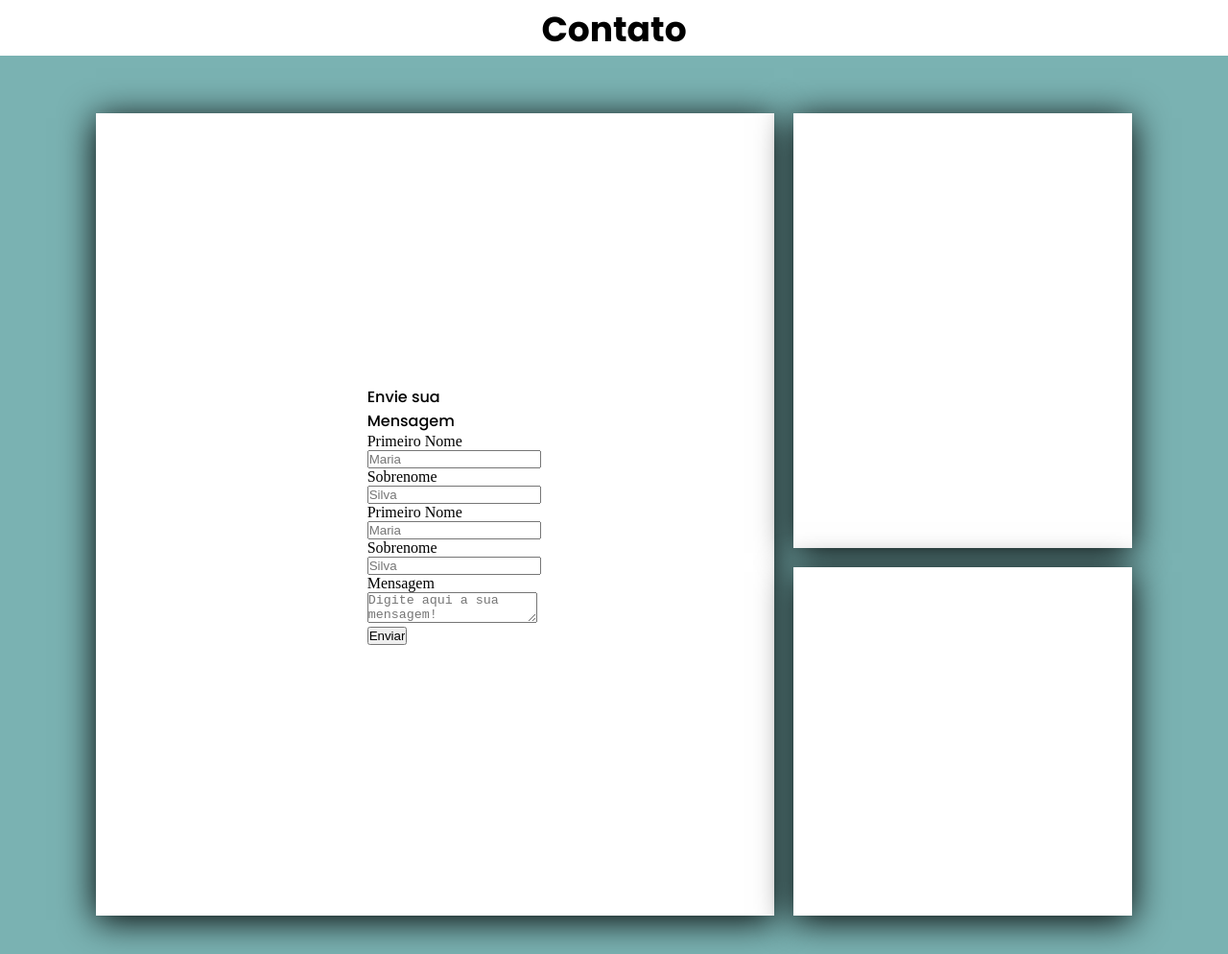
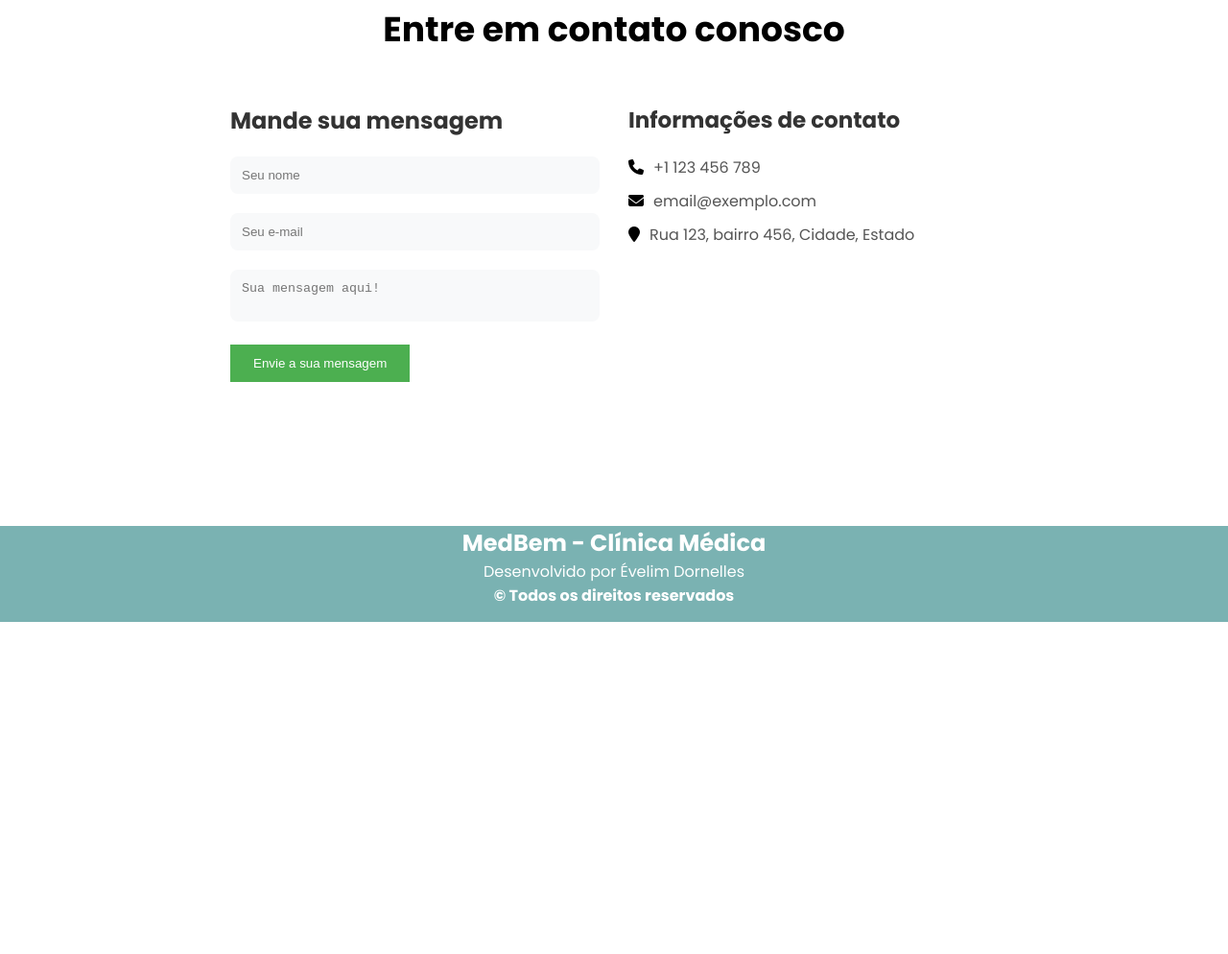
Before and after one commit to evedc/clinicamedica, a plain HTML site: page index.html in a window 1280 px wide. Shown: the part 2867-3861 px from the top of the page at 96% size. After the commit the page ends 3515 px from the top, so only its background shows below. Drawn offline with Linux system fonts and the light colour scheme; a web font is replaced by a local one.

Commit message:
add footer and contact

```diff
--- a/index.html
+++ b/index.html
@@ -6,6 +6,9 @@
     <meta name="viewport" content="width=device-width, initial-scale=1.0">
     <link href="styles.css" rel="stylesheet">
     <link rel="icon" href="img/icon.png">
+    <link rel="stylesheet" href="https://cdnjs.cloudflare.com/ajax/libs/font-awesome/6.6.0/css/all.min.css"
+        integrity="sha512-Kc323vGBEqzTmouAECnVceyQqyqdsSiqLQISBL29aUW4U/M7pSPA/gEUZQqv1cwx4OnYxTxve5UMg5GT6L4JJg=="
+        crossorigin="anonymous" referrerpolicy="no-referrer" />
     <title>Clínica Médica - MedBem </title>
 </head>
 
@@ -103,60 +106,47 @@
             </div>
 
         </section>
+        <!--CONTATO-->
 
-        <h3>Contato</h3>
-        <div class="contato" id="contato">
-
-            <div class="box">
-                <div class="contact form">
-                    <h4>Envie sua Mensagem</h4>
+        <h3>Entre em contato conosco</h3>
+        <div class="contato-box" id="contato">
+            <div class="container">
+                <div class="contact-wrapper">
+                    <div class="contact-form">
+                        <h4>Mande sua mensagem</h4>
                         <form>
-                        <div class="formBox">
-                            <div class="row50">
-                                <div class="inputBox">
-                                    <span>Primeiro Nome</span>
-                                    <input type="text" placeholder="Maria">
+                            <div class="form-group">
+                                <input type="text" name="name" placeholder="Seu nome">
                             </div>
-                                <div class="inputBox">
-                                    <span>Sobrenome</span>
-                                    <input type="text" placeholder="Silva">
+                            <div class="form-group">
+                                <input type="email" name="email" placeholder="Seu e-mail">
+                            </div>
+                            <div class="form-group">
+                                <textarea style="resize:none" name="message"
+                                    placeholder="Sua mensagem aqui!"></textarea>
+                            </div>
+                            <button type="submit">Envie a sua mensagem</button>
+                        </form>
+                    </div>
+                    <div class="contact-info">
+                        <h4>Informações de contato</h4>
+                        <p><i class="fas fa-phone"></i>+1 123 456 789</p>
+                        <p><i class="fas fa-envelope"></i>email@exemplo.com</p>
+                        <p><i class="fas fa-map-marker"></i>Rua 123, bairro 456, Cidade, Estado</p>
                     </div>
                 </div>
-                            <div class="row50">
-                                <div class="inputBox">
-                                    <span>Primeiro Nome</span>
-                                    <input type="text" placeholder="Maria">
-                                </div>
-                                <div class="inputBox">
-                                    <span>Sobrenome</span>
-                                    <input type="text" placeholder="Silva">
-                                </div>
-
-                            </div>
-
-                            <div class="row100">
-                                <div class="inputBox">
-                                    <span>Mensagem</span>
-                                    <textarea placeholder="Digite aqui a sua mensagem!"></textarea>
             </div>
         </div>
 
-                            <div class="row100">
-                                <div class="inputBox">
-
-                                    <input type="submit" value="Enviar">
+        <footer>
+            <div class="logo-rodape">
+                <h1 class="agencia">MedBem - Clínica Médica</h1>
+                <p style="color:white">Desenvolvido por Évelim Dornelles </p>
             </div>
+            <b style="color:white"> © Todos os direitos reservados</b>
+        </footer>
 
 
-                            </div>
-                        </div>
-                    </form>
-                </div>
-                <div class="contact info"></div>
-                <div class="contact map"></div>
-            </div>
-
-        </div>
 
     </main>
     <script src="index.js"></script>
--- a/styles.css
+++ b/styles.css
@@ -272,10 +272,8 @@ h3 {
     display: grid;
     grid-template-columns: repeat(4, 1fr);
     align-items: center;
-    gap: 2.5rem;
+    gap: 1.5rem;
 }
-
-
 
 .img-port {
     width: 360px;
@@ -315,46 +313,122 @@ h3 {
     opacity: 1;
 }
 
-.contato {
-    position: relative;
-    width: 100%;
-    padding: 40px 100px;
-    background: #7AB2B2;
+.contato-box {
+    min-height: 100vh;
+    padding: 50px;
+    text-align: center;
+    min-height: 100px;
 }
 
-
-.box {
-    position: relative;
-    display: grid;
-    grid-template-columns: 2fr 1fr;
-    grid-template-rows: 5fr 4fr;
-    grid-template-areas:
-        "form info"
-        "form map";
-    grid-gap: 20px;
-    margin-top: 20px;
+.container {
+    max-width: 800px;
+    margin: 0 auto;
 }
 
-.form {
-    grid-area: form;
+.container h3 {
+    font-size: 36px;
+    margin-bottom: 40px;
+    color: #333;
+    font-family: "Poppins", sans-serif;
 }
 
-.info {
-    grid-area: info;
+.contact-wrapper {
+    display: grid;
+    grid-template-columns: repeat(2, 1fr);
+    grid-gap: 30px
 }
 
-.map {
-    grid-area: map;
+.contact-form {
+    text-align: left;
 }
 
-.contact {
-    padding: 40%;
-    background: #fff;
-    box-shadow: 0 5px 35px rgb(0, 0, 0);
+.contact-form h4 {
+    font-size: 24px;
+    margin-bottom: 20px;
+    color: #333;
+    font-family: "Poppins", sans-serif;
 }
 
-.contact h4 {
+.form-group {
+    margin-bottom: 20px;
+
+}
+
+input,
+textarea {
+    width: 100%;
+    padding: 12px;
+    border-radius: 8px;
+    border: none;
+    background-color: #f8f9fa;
+    color: #333;
+}
+
+input:focus,
+textarea>focus {
+    outline: none;
+    box-shadow: 0 0 8px #bbb;
+}
+
+button {
+    display: inline-block;
+    padding: 12px 24px;
+    background-color: #4caf50;
+    color: #fff;
+    border: none;
+    cursor: pointer;
+    transition: 0.3s ease;
+}
+
+button:hover {
+    background-color: #45a049;
+}
+
+.contact-info {
+    text-align: left;
+}
+
+.contact-info h4 {
+    font-size: 23px;
+    margin-bottom: 20px;
+    color: #333;
+    font-family: "Poppins", sans-serif;
+}
+
+.contact-info p {
+    margin-bottom: 10px;
+    color: #555;
+    font-family: "Poppins", sans-serif;
+}
+
+.contact-info i {
     color: #000;
+    margin-right: 10px;
+}
+
+footer {
+    margin-top: 100px;
+    height: 100px;
+    background-color: #7AB2B2;
+    text-align: center;
     font-family: "Poppins", sans-serif;
-    font-weight: 500;
+
 }
+
+.agencia {
+    font-family: "Poppins", sans-serif;
+    color: white;
+    font-size: 24px;
+}
+
+@media screen and (max-width: 768px) {
+    .container {
+        padding: 20px;
+    }
+
+    .contact-wrapper {
+
+        grid-template-columns: 1fr;
+
+    }
+}
```
Lines whose indentation alone changed are shown as unchanged.
